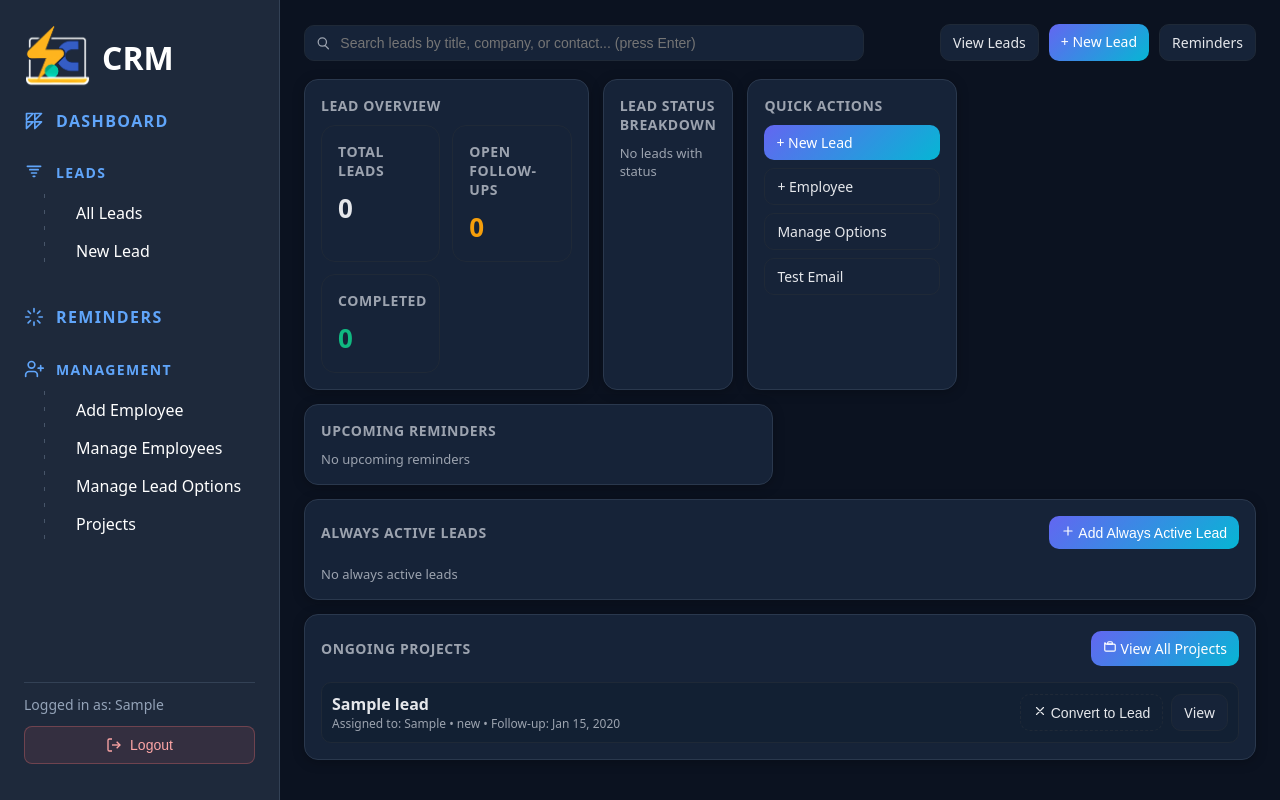
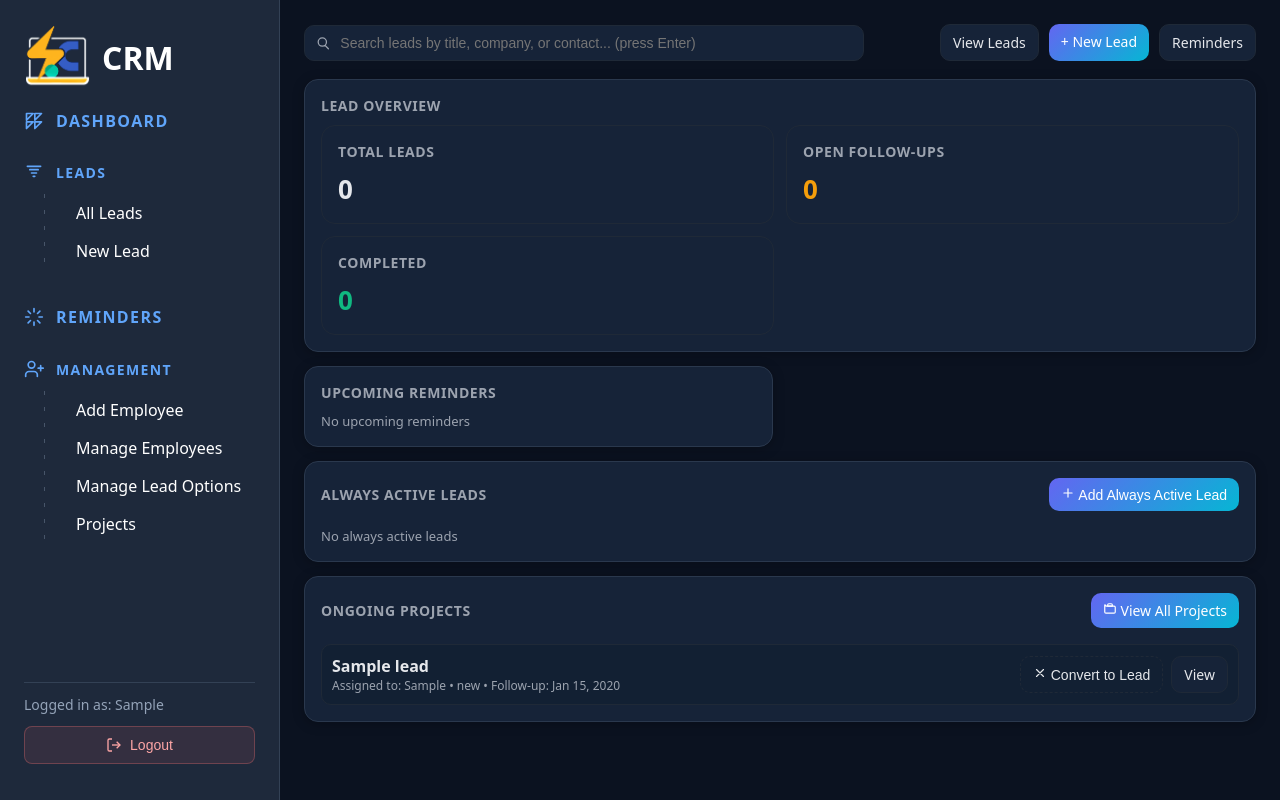
Before and after one commit to afzalhussainj/CRM_Leads, a Django app: page / in a window 1280 px wide. Run offline with Django 3.2, Linux system fonts and the light colour scheme; a user stored in the database is signed in; data comes from the database, SQL or seed files in the repository; tables that the repository leaves empty hold one stand-in row (values such as "Sample post"); parts of the project's set-up code (start-up, migrations or seed data) failed here and were passed over.

Commit message:
quick actions removed

```diff
--- a/CRM/templates/site_admin.html
+++ b/CRM/templates/site_admin.html
@@ -20,7 +20,7 @@
 </form>
 
 <section class="row" style="margin-bottom:14px;">
-  <div class="span-4 card">
+  <div class="span-12 card">
     <h3>
       {% if request.user.profile.role|add:"0" == ROLE_MANAGER_VALUE %}Lead Overview{% elif request.user.profile.role|add:"0" == ROLE_EMPLOYEE_VALUE %}My Leads{% elif request.user.profile.role|add:"0" == UserRole.DEV_LEAD %}Development Leads{% endif %}
     </h3>
@@ -37,42 +37,6 @@
         <h3>Completed</h3>
         <div class="value" style="color: #10b981;">{{ follow_up_counts.done }}</div>
       </div>
-    </div>
-  </div>
-
-  <div class="span-5 card">
-    <h3>Lead Status Breakdown</h3>
-    <div class="list">
-      {% for status, count in status_counts.items %}
-        {% if count > 0 %}
-        <div class="list-item">
-          <div>
-            <div class="title">{{ status|title }}</div>
-            <div class="meta">{{ count }} leads</div>
-          </div>
-          <span class="chip">{{ count }}</span>
-        </div>
-        {% endif %}
-      {% empty %}
-        <div class="muted">No leads with status</div>
-      {% endfor %}
-    </div>
-  </div>
-
-  <div class="span-3 card">
-    <h3>Quick Actions</h3>
-    <div style="display:flex; flex-direction:column; gap:8px; margin-top:8px;">
-      {% if request.user.profile.role|add:"0" == ROLE_MANAGER_VALUE %}
-        <a class="btn primary" href="/ui/leads/new/">+ New Lead</a>
-        <a class="btn" href="/add-employee/">+ Employee</a>
-        <a class="btn" href="/manage-lead-options/">Manage Options</a>
-        <a class="btn" href="/test-email/">Test Email</a>
-      {% elif request.user.profile.role|add:"0" == ROLE_EMPLOYEE_VALUE %}
-        <a class="btn" href="/reminders/">My Reminders</a>
-        <a class="btn" href="/ui/leads/">My Leads</a>
-      {% elif request.user.profile.role|add:"0" == UserRole.DEV_LEAD %}
-        <a class="btn" href="/ui/leads/">Development Leads</a>
-      {% endif %}
     </div>
   </div>
 </section>
```
